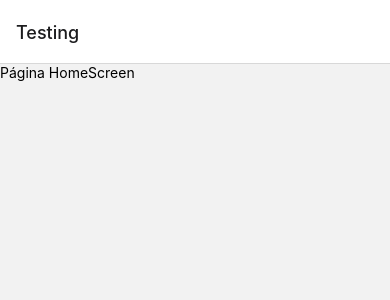
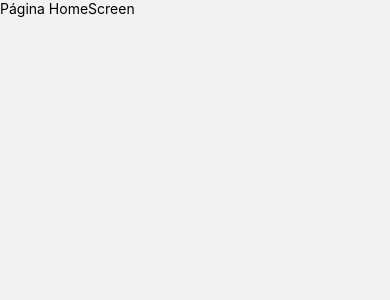
Before and after one commit to FelipeSousaRocha/Deliver-RN, a React Native app: screen /Home in a window 390 px wide. Shown: the top 300 px of the page. Built offline with nearby package versions, Linux system fonts and the light colour scheme; what tailwindcss-react-native would draw is missing.

Commit message:
Adicionado o texto na área segura da tela

```diff
--- a/screens/HomeScreen.js
+++ b/screens/HomeScreen.js
@@ -1,6 +1,7 @@
 import { View, Text } from 'react-native'
 import React, { useLayoutEffect } from 'react'
 import { useNavigation } from '@react-navigation/native';
+import { SafeAreaView } from 'react-native-safe-area-context';
 
 export function HomeScreen() {
 
@@ -10,14 +11,14 @@ export function HomeScreen() {
   //Assim que carregar a tela fazer isso
   useLayoutEffect(() => {
     navigation.setOptions({
-      headerTitle: "Testing",
+      headerShown: false,
     });
   }, [] //Array de mucanças
   );
 
   return (
-    <View>
+    <SafeAreaView>
       <Text className="text-blue-600">Página HomeScreen</Text>
-    </View>
+    </SafeAreaView>
   );
 };
```
